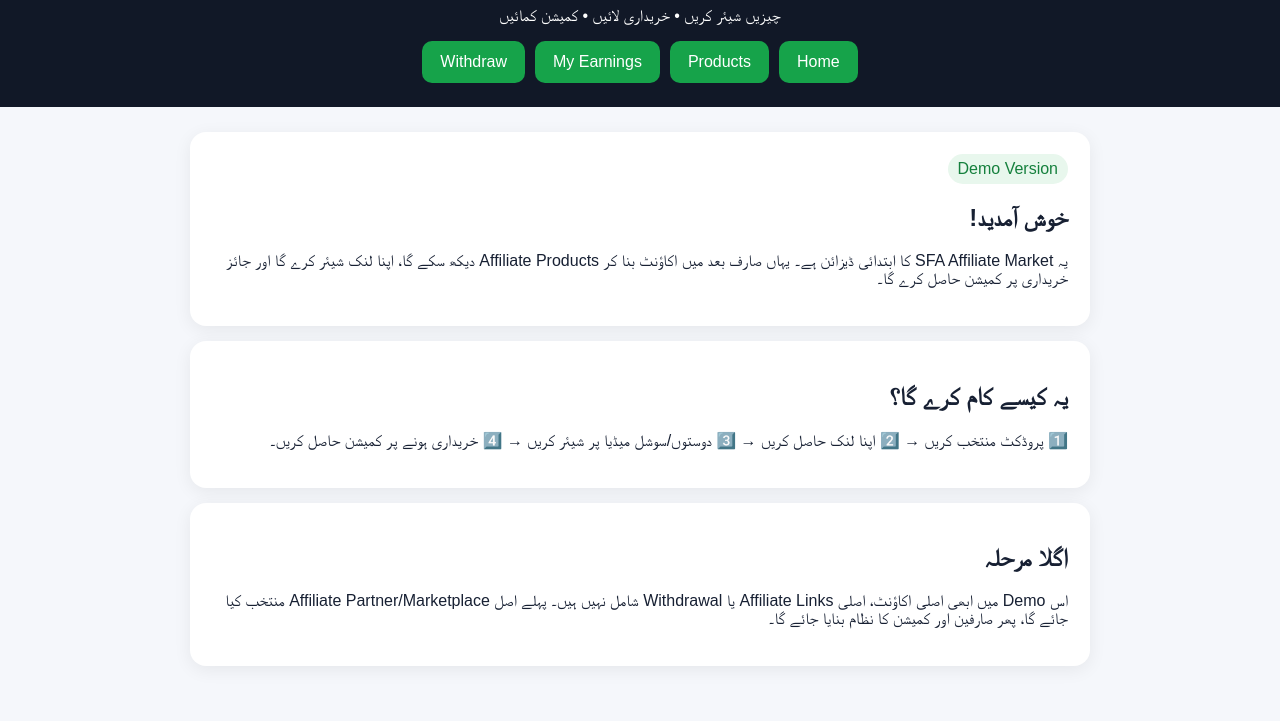
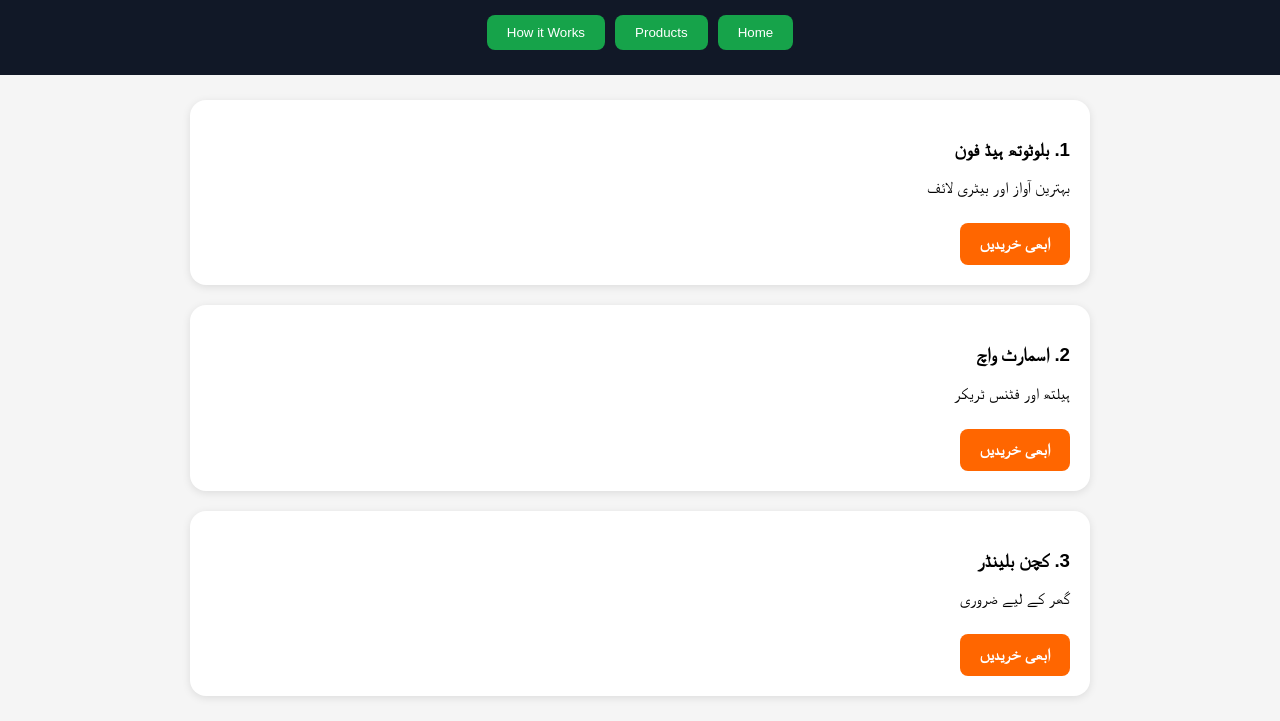
Before and after one commit to farooqsyed1834-tech/SFA-Affiliate-Market, a plain HTML site: page index.html in a window 1280 px wide. Shown: the part 97-818 px from the top of the page. Drawn offline with Linux system fonts and the light colour scheme.

Commit message:
Refactor index.html for improved styling and content
Updated styles and content for better layout and design.

```diff
--- a/index.html
+++ b/index.html
@@ -1,17 +1,18 @@
-<!doctype html>
+<!DOCTYPE html>
 <html lang="ur" dir="rtl">
 <head>
 <meta charset="utf-8">
-<meta name="viewport" content="width=device-width,initial-scale=1">
+<meta name="viewport" content="width=device-width, initial-scale=1">
 <title>SFA Affiliate Market</title>
 <style>
-body{font-family:Arial,sans-serif;margin:0;background:#f5f7fb;color:#172033}
-header{background:#111827;color:white;padding:24px;text-align:center}
-main{max-width:900px;margin:25px auto;padding:0 16px}
-.card{background:white;border-radius:16px;padding:22px;margin:15px 0;box-shadow:0 4px 18px #0001}
-button{background:#16a34a;color:white;border:0;border-radius:10px;padding:12px 18px;font-size:16px}
-nav{display:flex;gap:10px;justify-content:center;flex-wrap:wrap;margin-top:15px}
-.badge{display:inline-block;background:#e8f7ed;color:#15803d;padding:6px 10px;border-radius:20px}
+body{font-family:Arial,sans-serif;margin:0;background:#f5f5f5}
+header{background:#111827;color:white;padding:20px;text-align:center}
+h1{margin:0}
+nav button{background:#16a34a;color:white;border:none;padding:10px 20px;margin:5px;border-radius:8px;cursor:pointer}
+main{max-width:900px;margin:25px auto;padding:0 15px}
+.card{background:white;border-radius:16px;padding:20px;margin-bottom:20px;box-shadow:0 2px 8px rgba(0,0,0,0.1)}
+.card img{width:100%;border-radius:12px}
+.btn{background:#ff6600;color:white;padding:12px 20px;text-decoration:none;border-radius:8px;display:inline-block;margin-top:10px;font-weight:bold}
 </style>
 </head>
 <body>
@@ -19,16 +20,29 @@
 <h1>SFA Affiliate Market</h1>
 <p>چیزیں شیئر کریں • خریداری لائیں • کمیشن کمائیں</p>
 <nav>
-<button>Home</button><button>Products</button><button>My Earnings</button><button>Withdraw</button>
+<button>Home</button><button>Products</button><button>How it Works</button>
 </nav>
 </header>
 <main>
-<div class="card"><span class="badge">Demo Version</span><h2>خوش آمدید!</h2>
-<p>یہ SFA Affiliate Market کا ابتدائی ڈیزائن ہے۔ یہاں صارف بعد میں اکاؤنٹ بنا کر Affiliate Products دیکھ سکے گا، اپنا لنک شیئر کرے گا اور جائز خریداری پر کمیشن حاصل کرے گا۔</p></div>
-<div class="card"><h2>یہ کیسے کام کرے گا؟</h2>
-<p>1️⃣ پروڈکٹ منتخب کریں → 2️⃣ اپنا لنک حاصل کریں → 3️⃣ دوستوں/سوشل میڈیا پر شیئر کریں → 4️⃣ خریداری ہونے پر کمیشن حاصل کریں۔</p></div>
-<div class="card"><h2>اگلا مرحلہ</h2>
-<p>اس Demo میں ابھی اصلی اکاؤنٹ، اصلی Affiliate Links یا Withdrawal شامل نہیں ہیں۔ پہلے اصل Affiliate Partner/Marketplace منتخب کیا جائے گا، پھر صارفین اور کمیشن کا نظام بنایا جائے گا۔</p></div>
+
+<div class="card">
+<h3>1. بلوٹوتھ ہیڈ فون</h3>
+<p>بہترین آواز اور بیٹری لائف</p>
+<a class="btn" href="اپنا Daraz Affiliate لنک یہاں لگائیں" target="_blank">ابھی خریدیں</a>
+</div>
+
+<div class="card">
+<h3>2. اسمارٹ واچ</h3>
+<p>ہیلتھ اور فٹنس ٹریکر</p>
+<a class="btn" href="اپنا Daraz Affiliate لنک یہاں لگائیں" target="_blank">ابھی خریدیں</a>
+</div>
+
+<div class="card">
+<h3>3. کچن بلینڈر</h3>
+<p>گھر کے لیے ضروری</p>
+<a class="btn" href="اپنا Daraz Affiliate لنک یہاں لگائیں" target="_blank">ابھی خریدیں</a>
+</div>
+
 </main>
 </body>
 </html>
```
